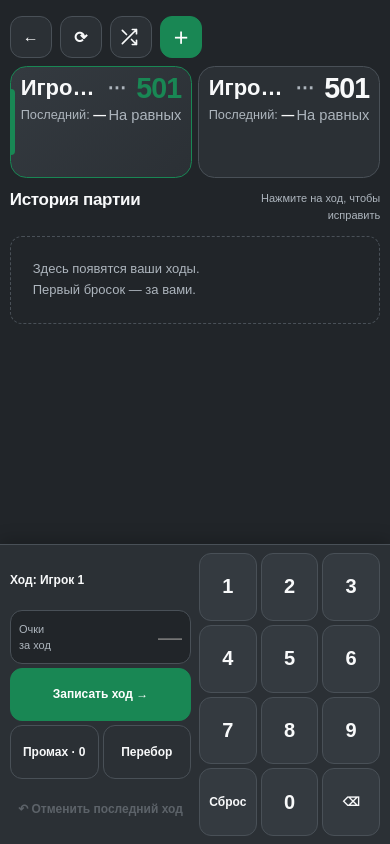
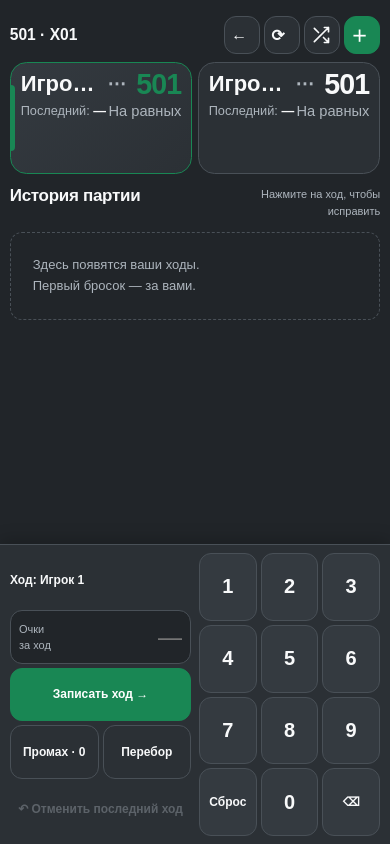
Before and after one commit to maksymov/darts, a plain HTML site: page beta/index.html in a window 390 px wide. Both pictures are taken after a click on the button "Начать игру ↗". Drawn offline with Linux system fonts and the light colour scheme.

Commit message:
Fix mobile game title and TV shuffle toolbar
Co-authored-by: Copilot <223556219+Copilot@users.noreply.github.com>

```diff
--- a/beta/static/style.css
+++ b/beta/static/style.css
@@ -90,8 +90,8 @@
 .tv-game-toolbar{display:none}
 .tv.game-active .tv-game-toolbar{display:flex;align-items:center;justify-content:space-between;gap:16px;margin:0 308px 16px 0}
 .tv.game-active .tv-game-toolbar h1{font-size:clamp(20px,2vw,30px);letter-spacing:-.5px}
-.tv.game-active .tv-game-tools{display:flex;align-items:center;gap:12px}
-.tv.game-active .tv-game-tools button{min-height:44px;padding:8px 12px;white-space:nowrap}
+.tv.game-active .tv-game-tools{display:flex;align-items:center;gap:12px;flex-wrap:nowrap}
+.tv.game-active .tv-game-tools button{display:inline-flex;flex:0 0 auto;align-items:center;gap:6px;min-height:44px;padding:8px 12px;white-space:nowrap}
 .tv.game-active .tv-game-tools .toolbar-icon{width:20px;height:20px;flex:none}
 .tv.game-active .match-top{display:none}
 .tv.game-active .win-banner{margin-right:308px}
@@ -121,7 +121,7 @@
   .tv.game-active body{height:auto;min-height:100vh;overflow:auto}
   .tv.game-active main{display:block;min-height:0;overflow:visible;padding:16px 0}
   .tv.game-active .tv-game-toolbar{flex-wrap:wrap;margin:0 0 16px}
-  .tv.game-active .tv-game-tools{flex-wrap:wrap;gap:8px}
+  .tv.game-active .tv-game-tools{flex-wrap:nowrap;gap:8px}
   .tv.game-active .tv-game-tools button{min-height:42px}
   .tv.game-active .game-layout{display:grid;grid-template-columns:minmax(0,1fr);grid-template-rows:auto;gap:16px;padding-right:0}
   .tv.game-active .game-sidebar{position:static;width:auto;height:auto;overflow:visible}
@@ -147,7 +147,7 @@
   .tv.game-active .donkey-copy p{font-size:12px}
 }
 @media(min-width:901px) and (max-width:1000px){
-  .tv.game-active .tv-game-toolbar{flex-wrap:wrap}
+  .tv.game-active .tv-game-toolbar{flex-wrap:nowrap}
   .tv.game-active .tv-game-tools{gap:6px}
   .tv.game-active .tv-game-tools button{padding-right:8px;padding-left:8px}
 }
@@ -423,8 +423,9 @@
 }
 @media(max-width:600px) and (orientation:portrait){
   .tv.game-active .tv-game-toolbar{flex-wrap:nowrap;gap:0;margin-bottom:8px}
-  .tv.game-active .tv-game-toolbar h1{display:none}
-  .tv.game-active .tv-game-tools{flex-wrap:nowrap;gap:8px}
+  .tv.game-active .tv-game-toolbar h1{display:block;flex:1 1 0;min-width:0;margin-right:6px;overflow:hidden;text-overflow:ellipsis;white-space:nowrap;font-size:clamp(14px,4vw,18px);letter-spacing:0}
+  .tv.game-active .tv-game-tools{flex-wrap:nowrap;gap:4px}
+  .tv.game-active .tv-game-tools button{min-width:36px;min-height:38px;padding:6px}
   .tv.game-active.score-entry-active{--mobile-score-height:clamp(190px,36vh,300px);scroll-padding-bottom:calc(var(--mobile-score-height) + env(safe-area-inset-bottom,0px) + 12px)}
   .tv.game-active.score-entry-active main{padding-bottom:calc(var(--mobile-score-height) + env(safe-area-inset-bottom,0px) + 24px)}
   .tv.game-active.score-entry-active .game-sidebar .controller{display:contents}
--- a/beta/sw.js
+++ b/beta/sw.js
@@ -1,4 +1,4 @@
-const CACHE_NAME = 'darts-beta-cache-2026-11-15-mobile-comment-v42';
+const CACHE_NAME = 'darts-beta-cache-2026-11-15-mobile-comment-v43';
 const urlsToCache = [
   './', './index.html', './static/game.js', './static/match-extras.js', './static/match-card.js', './static/script.js', './static/style.css',
   './static/manifest.json', './static/img/icon-192x192.png',
```
